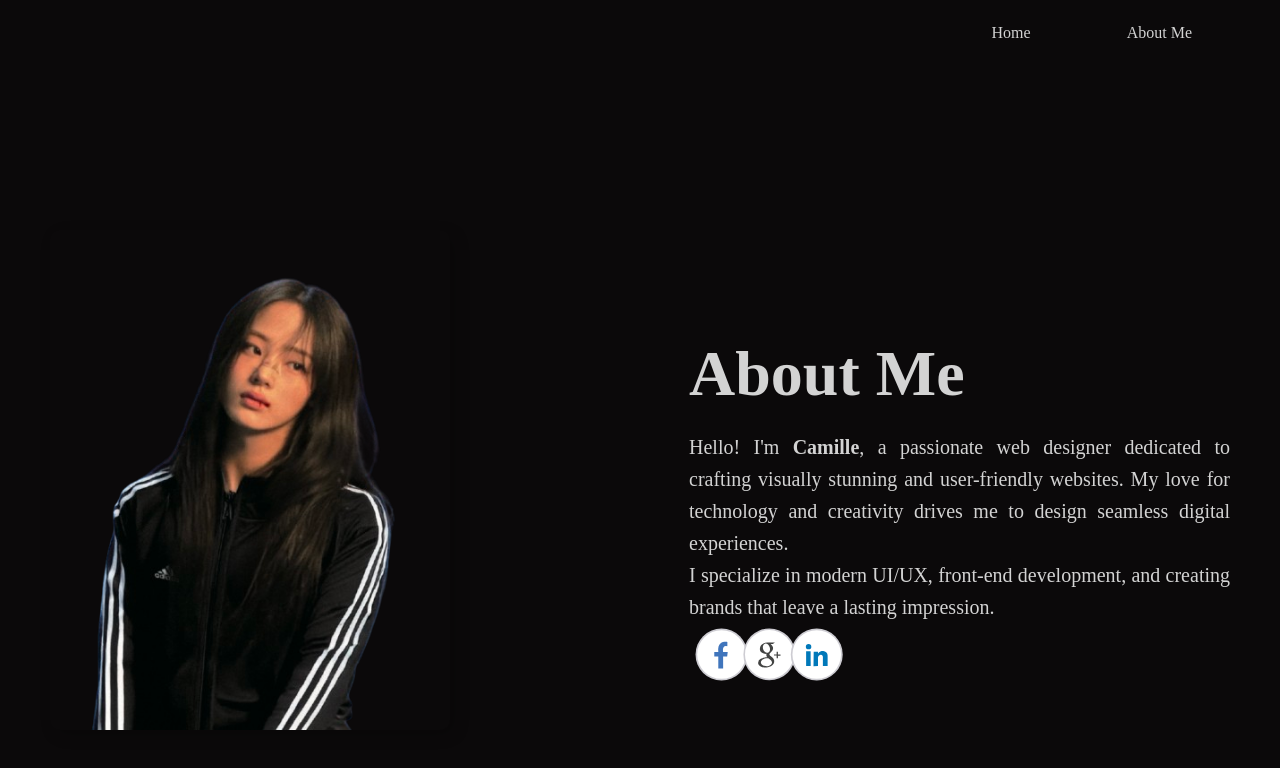
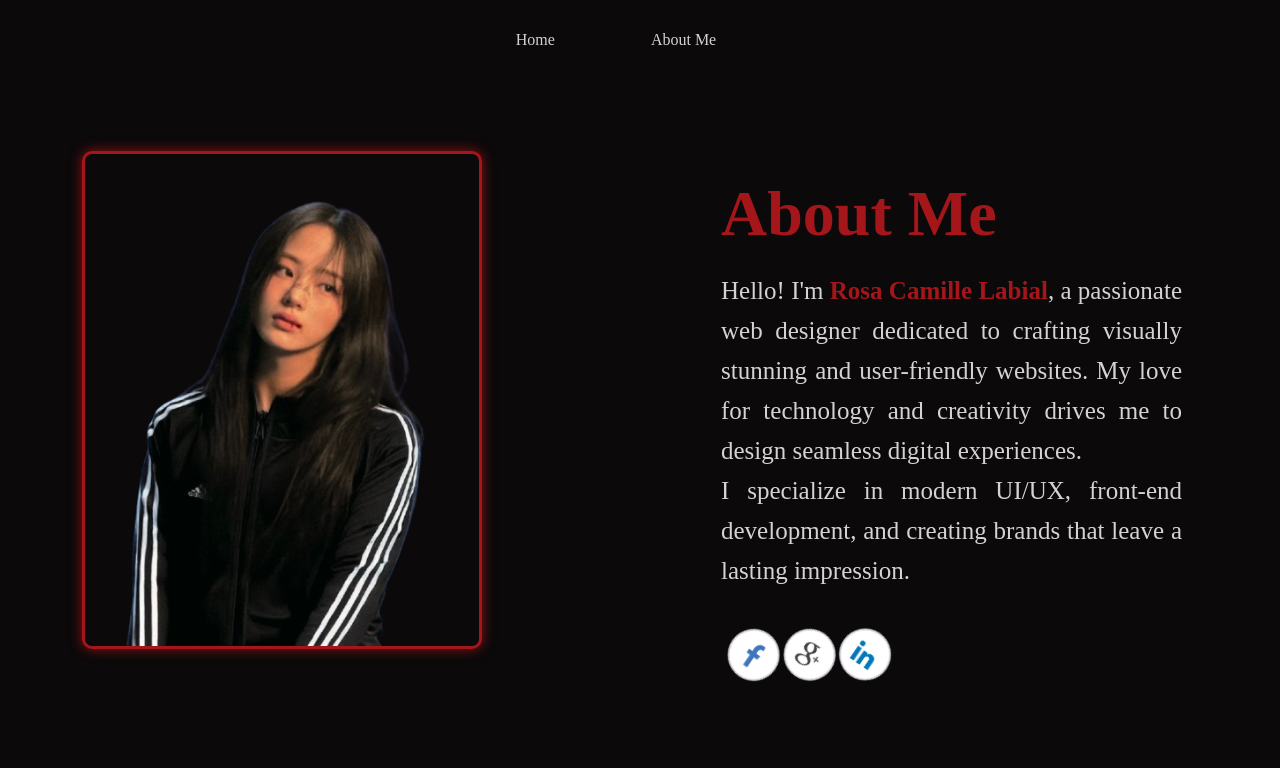
Before and after one commit to camiedump/first-project, a React (Vite) app: page /about-me in a window 1280 px wide. Shown: the top 768 px of the page. Built offline with nearby package versions, Linux system fonts and the light colour scheme.

Commit message:
new update (phase 3)

```diff
--- a/src/components/Hero.jsx
+++ b/src/components/Hero.jsx
@@ -4,9 +4,10 @@ import myimage from "../assets/moon.png";
 export default function Hero(){
   return(
    <>
+   <section id='home'>
     <div className='details-container'>
     <div className='des'>
-      <h1> Hello there, <span>I'm Camille</span></h1>
+      <h1> Hello there, <span class='wave-effect'>I'm Camille</span></h1>
       <div className='description-container'>
       <h3> I am an aspiring web designer with a passion for creating visually appealing, user-friendly,
            and functional websites that deliver a seamless online experience.</h3>
@@ -16,6 +17,11 @@ export default function Hero(){
       <img src={myimage} alt="" />
     </div>
    </div>
+   </section>
+
+   <section id='about-me'>
+
+   </section>
 
    </>
 
--- a/src/components/about-me.jsx
+++ b/src/components/about-me.jsx
@@ -16,7 +16,7 @@ export default function About() {
       <div className="about-text">
         <h1>About Me</h1>
         <p>
-          Hello! I'm <strong>Camille</strong>, a passionate web designer dedicated to crafting
+          Hello! I'm <strong>Rosa Camille Labial</strong>, a passionate web designer dedicated to crafting
           visually stunning and user-friendly websites. My love for technology and creativity
           drives me to design seamless digital experiences.
         </p>
--- a/src/components/about.css
+++ b/src/components/about.css
@@ -1,12 +1,52 @@
+::-webkit-scrollbar {
+  width: 0;
+  height: 0;
+  display: none;
+}
+
+body {
+  background-color: #0b090a;
+  margin: 0;
+  padding: 0;
+  animation: fadeIn 1.2s ease-in-out;
+}
+
+@keyframes fadeIn {
+  from {
+    opacity: 0;
+  }
+  to {
+    opacity: 1;
+  }
+}
 
 .about-container {
   display: flex;
   align-items: center;
   justify-content: center;
-  min-height: 100vh;
+  height: 100vh;
   padding: 50px;
+  opacity: 0;
+  transform: translateY(50px);
+  animation: fadeIn 1s ease-out forwards;
 }
 
+@keyframes fadeIn {
+  from {
+    opacity: 0;
+    transform: translateY(50px);
+  }
+  to {
+    opacity: 1;
+    transform: translateY(0);
+  }
+}
+
+.about-image {
+  margin-left: 2rem;
+  display: flex;
+  justify-content: center;
+}
 
 .about-image img {
   width:25rem;
@@ -14,32 +54,71 @@
   border-radius: 10px;
   object-fit: cover;
   box-shadow: 5px 5px 15px rgba(0, 0, 0, 0.2);
+  animation: fadeIn 1.5s ease-out forwards;
+  animation: fadeIn 1.5s ease-out forwards, glow 1.5s infinite alternate ease-in-out;
+  border: 3px solid #a4161a;
 }
 
+@keyframes glow {
+  0% {
+    box-shadow: 0 0 10px rgba(164, 22, 26, 0.7);
+  }
+  100% {
+    box-shadow: 0 0 20px rgba(164, 22, 26, 1), 0 0 30px rgba(164, 22, 26, 0.8);
+  }
+}
 
 .about-text {
   max-width: 60rem;
   height: auto;
   margin-left: 15px;
+  flex: 1;
+  margin-right: 2rem;
 }
 
 .about-text h1 {
   font-size: 64px;
   margin-bottom: 20px;
-  color:#d3d3d3;
+  color:#a4161a;
 }
 
 .about-text p {
-  font-size: 20px;
+  font-size: 25px;
   line-height: 1.6;
   color: #d3d3d3;
   text-align: justify;
+  padding-right: 1rem;
 }
 
+strong{
+  color: #a4161a;
+}
 
-.social-icons {
-  margin-top: 20px;
+.logo-container {
+  display: flex;
+  gap: 1rem;
+  align-items: center;
+  margin-top: 2rem;
+}
 
+.logo {
+  width: 3rem;
+  height: 2rem;
+}
+
+.logo-react {
+  width: 4rem;
+  height: auto;
+  animation: spin 5s linear infinite;
+}
+
+@keyframes spin {
+  from {
+    transform: rotate(0deg);
+  }
+  to {
+    transform: rotate(360deg);
+  }
 }
 
 @media (max-width: 768px) {
@@ -57,3 +136,7 @@
     margin-left: 0;
   }
 }
+
+.logo-container {
+  gap: 0.5rem;
+}
--- a/src/components/hero.css
+++ b/src/components/hero.css
@@ -2,16 +2,37 @@ body {
   background-color: #0b090a;
   margin: 0;
   padding: 0;
+  animation: fadeIn 1.2s ease-in-out;
+}
+
+@keyframes fadeIn {
+  from {
+    opacity: 0;
+  }
+  to {
+    opacity: 1;
+  }
+}
+
+section .home{
+  height: auto;
+  width: 100vh;
 }
 
 
+
 .Nav {
+  width: 100%;
+  left: 0;
   top: 0;
   background-color: transparent;
   height: 5rem;
   display: flex;
-  justify-content: flex-end;
+  justify-content: center;
+  align-items: center;
   padding: 0 1rem;
+  position: fixed;
+  z-index: 1000;
 }
 
 li {
@@ -40,19 +61,58 @@ li:hover {
   color: #a4161a;
 }
 
-span{
- color: #a4161a;
-}
-
-
 h1 {
   font-size: 3.5rem;
   margin-top: 2rem;
+  color: #d3d3d3;
+  display: flex;
+  align-items: center;
+}
+
+h1 span {
+  display: inline-block;
+  color: #a4161a;
+  white-space: nowrap;
+  overflow: hidden;
+  border-right: 2px solid #d3d3d3;
+  animation: typing 2.5s steps(12, end) forwards, blink 1.5s infinite;
+  margin-left: 0.5rem;
+}
+
+@keyframes typing {
+  from {
+    width: 0;
+  }
+  to {
+    width: 18rem;
+  }
+}
+
+@keyframes blink {
+  50% {
+    border-color: transparent;
+  }
 }
 
 h3 {
   font-size: 1.5rem;
   margin-top: 1rem;
+}
+
+h1, h3 {
+  opacity: 0;
+  animation: textFade 1.5s ease-in-out forwards;
+}
+
+@keyframes textFade {
+  from {
+    opacity: 0;
+    transform: translateY(-20px);
+  }
+  to {
+    opacity: 1;
+    transform: translateY(0);
+  }
 }
 
 .description-container {
@@ -68,6 +128,18 @@ h3 {
   display: flex;
   justify-content: space-between;
   height: 26rem;
+  animation: slideIn 1.5s ease-in-out forwards;
+}
+
+@keyframes slideIn {
+  from {
+    opacity: 0;
+    transform: translateX(-50px);
+  }
+  to {
+    opacity: 1;
+    transform: translateX(0);
+  }
 }
 
 .des{
@@ -79,6 +151,16 @@ h3 {
   height: 30rem;
   align-self: flex-start;
   margin-top: -5rem;
+  animation: float 3s infinite ease-in-out;
+}
+
+@keyframes float {
+  0%, 100% {
+    transform: translateY(0);
+  }
+  50% {
+    transform: translateY(-10px);
+  }
 }
 
 img {
@@ -86,27 +168,13 @@ img {
   width: 35rem;
   display: block;
   margin-right: 14rem;
-
+  transition: transform 0.5s ease;
 }
 
-.logo-container {
-  display: flex;
-  width: 20rem;
-  margin-left: 0;
-  bottom: 5rem;
+img:hover {
+  transform: scale(1.05);
 }
 
-.logo {
-  width: 3rem;
-  height: 2rem;
-}
-
-.logo-react {
-  width: 4rem;
-  height: auto;
-}
-
-/* Responsive Adjustments */
 @media (max-width: 64rem) {
   .details-container {
     flex-direction: column;
```
